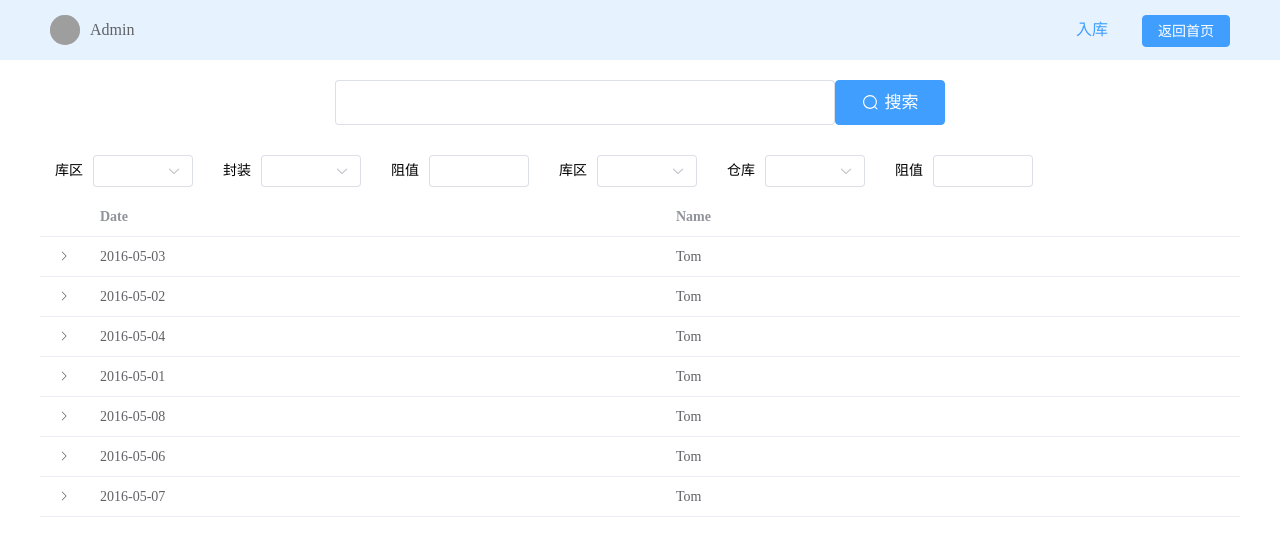
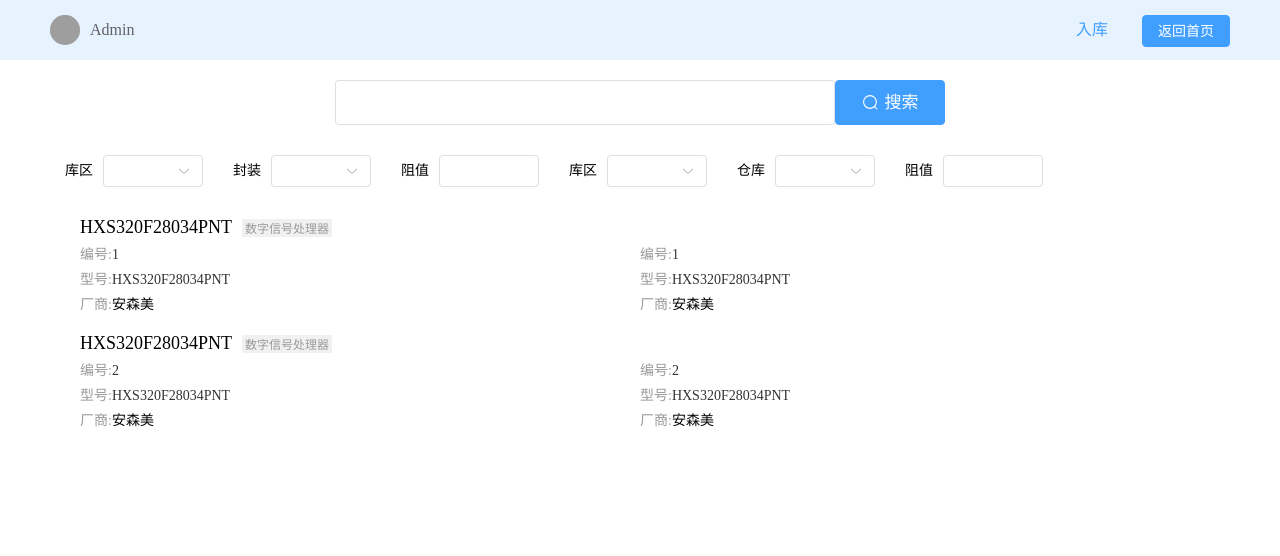
Before and after one commit to a13218112896/warehouse, a Vue app in the folder warehouse_sys/: page /screen in a window 1280 px wide. Shown: the top 556 px of the page. Built offline with nearby package versions, Linux system fonts and the light colour scheme; grey boxes are pictures that could not be loaded.

Commit message:
screenform

```diff
--- /dev/null
+++ b/warehouse_sys/src/components/ScreenForm.vue
@@ -0,0 +1,87 @@
+<template>
+  <div>
+    <div v-for="item in screenForm" :key="item.index" class="form-item" >
+        <div class="form-top">
+            <a class="form-title" >{{item.value}} </a>
+            <span class="form-value">{{item.type}}</span>
+        </div>
+        <ul class="form-ul">
+            <li>
+                <span style="color:#9a9a9a; font-size:14px;">编号:</span>
+                <span style="color:#333333; font-size:14px;">{{item.id}}</span>
+            </li>
+            <li>
+                <span style="color:#9a9a9a; font-size:14px;">型号:</span>
+                <span style="color:#333333; font-size:14px;">{{item.model}}</span>
+            </li>
+            <li>
+                <span style="color:#9a9a9a; font-size:14px;">厂商:</span>
+                <span style="color:#333333x``; font-size:14px;">{{item.brand}}</span>
+            </li>
+        </ul>
+        <div class="form-descriptions">
+            <li>
+                <span style="color:#9a9a9a; font-size:14px;">编号:</span>
+                <span style="color:#333333; font-size:14px;">{{item.id}}</span>
+            </li>
+            <li>
+                <span style="color:#9a9a9a; font-size:14px;">型号:</span>
+                <span style="color:#333333; font-size:14px;">{{item.model}}</span>
+            </li>
+            <li>
+                <span style="color:#9a9a9a; font-size:14px;">厂商:</span>
+                <span style="color:#333333x``; font-size:14px;">{{item.brand}}</span>
+            </li>
+        </div>
+    </div>
+  </div>
+</template>
+<script>
+import { ref, reactive, computed,defineProps} from 'vue'
+export default{
+    props: ["screenForm"],
+}
+
+</script>
+
+<style scoped>
+li{
+    list-style: none;
+}
+.form-title{
+    cursor: pointer;
+    font-size: 18px;
+    margin: 10px 0;
+}
+.form-value{
+    margin-left: 10px;
+    font-size:12px;
+    color:#9a9a9a;
+    background-color: #f1f1f1;
+    display: inline-block;
+    height: 100%;
+    padding: 0 3px;
+
+}
+.form-item{
+    padding: 0 30px;
+    margin-top: 20px;
+}
+/* 清除浮动  */
+.form-item:after{content:'';display:block;clear:both;}
+.form-ul{
+    width: 50%;
+    float: left;
+}
+.form-ul li{
+    margin-top: 5px;
+}
+
+.form-descriptions{
+    width: 50%;
+    float: left;
+}
+.form-descriptions li{
+    margin-top: 5px;
+}
+</style>
--- a/warehouse_sys/src/views/home/Home.vue
+++ b/warehouse_sys/src/views/home/Home.vue
@@ -9,7 +9,7 @@
                     </span>
                     <template #dropdown>
                     <el-dropdown-menu>
-                        <el-dropdown-item>退出登录</el-dropdown-item>
+                        <el-dropdown-item @click="logOut">退出登录</el-dropdown-item>
                     </el-dropdown-menu>
                     </template>
                 </el-dropdown>
@@ -46,6 +46,9 @@ const ToWarehousing = () =>{
 }
 const ToScreen = () =>{
     router.push('/screen')
+}
+const logOut = () =>{
+    router.push('/login')
 }
 const search = ref('')
 const form = reactive([
@@ -113,6 +116,8 @@ const onSubmit = () => {
     line-height: 30px;
     margin-left: 10px;
     font-size: 16px;
+    color: #409eff;
+    cursor: default;
 }
 .btns-box{
     display: flex;
--- /dev/null
+++ b/warehouse_sys/src/views/modules/404/404.vue
@@ -0,0 +1,16 @@
+<template>
+    <div id="mistake">
+        <span>404 NotFound</span>
+    </div>
+</template>
+
+<style scoped>
+    #mistake{
+        width: 100%;
+        height: 100vh;
+        text-align: center;
+    }
+    #mistake span{
+        font-size: 40px;
+    }
+</style>
--- a/warehouse_sys/src/views/modules/screen/Screen.vue
+++ b/warehouse_sys/src/views/modules/screen/Screen.vue
@@ -39,20 +39,9 @@
                 </el-form>
             </el-main>
             <el-footer>
-                <el-table :data="tableData" style="width: 100%">
-                    <el-table-column type="expand">
-                    <template #default="props">
-                        <div m="4">
-                            <p m="t-0 b-2">State: {{ props.row.state }}</p>
-                            <p m="t-0 b-2">City: {{ props.row.city }}</p>
-                            <p m="t-0 b-2">Address: {{ props.row.address }}</p>
-                            <p m="t-0 b-2">Zip: {{ props.row.zip }}</p>
-                        </div>
-                    </template>
-                    </el-table-column>
-                    <el-table-column label="Date" prop="date" />
-                    <el-table-column label="Name" prop="name" />
-                </el-table>
+                <ul>
+                    <screenForm :screenForm="screenForm"></screenForm>
+                </ul>
             </el-footer>
         </el-container>
     </div>
@@ -60,7 +49,9 @@
 
 <script setup>
 import router from "../../../router/index.js";
-import { ref, reactive } from 'vue'
+import { ref, reactive, computed,defineComponent} from 'vue'
+import ScreenForm from '../../../components/ScreenForm.vue'
+
 // 路由跳转
 const toBack = () =>{
     router.push('/home')
@@ -68,6 +59,30 @@ const toBack = () =>{
 const toWarehousing = () =>{
     router.push('/warehousing')
 }
+const screenForm = reactive(
+    [
+        {
+            id: 1,
+            model: 'HXS320F28034PNT',
+            value: 'HXS320F28034PNT',
+            type:'数字信号处理器',
+            brand: '安森美',
+            encapsulation: ' LQFP-80',
+            num: 100,
+            remarks: ''
+        },
+        {
+            id: 2,
+            model: 'HXS320F28034PNT',
+            value: 'HXS320F28034PNT',
+            type:'数字信号处理器',
+            brand: '安森美',
+            encapsulation: ' LQFP-80',
+            num: 100,
+            remarks: ''
+        },
+    ]
+)
 // 属性对象
 const form = reactive(
     [
@@ -145,7 +160,8 @@ const form = reactive(
                     value:'实训楼四楼',
                 }
             ],
-        },{
+        },
+        {
             name: '阻值',
             type: 'input',
             warehouse: ' ',
@@ -164,64 +180,8 @@ const form = reactive(
         },
     ]
 )
-const tableData = [
-  {
-    date: '2016-05-03',
-    name: 'Tom',
-    state: 'California',
-    city: 'Los Angeles',
-    address: 'No. 189, Grove St, Los Angeles',
-    zip: 'CA 90036',
-  },
-  {
-    date: '2016-05-02',
-    name: 'Tom',
-    state: 'California',
-    city: 'Los Angeles',
-    address: 'No. 189, Grove St, Los Angeles',
-    zip: 'CA 90036',
-  },
-  {
-    date: '2016-05-04',
-    name: 'Tom',
-    state: 'California',
-    city: 'Los Angeles',
-    address: 'No. 189, Grove St, Los Angeles',
-    zip: 'CA 90036',
-  },
-  {
-    date: '2016-05-01',
-    name: 'Tom',
-    state: 'California',
-    city: 'Los Angeles',
-    address: 'No. 189, Grove St, Los Angeles',
-    zip: 'CA 90036',
-  },
-  {
-    date: '2016-05-08',
-    name: 'Tom',
-    state: 'California',
-    city: 'Los Angeles',
-    address: 'No. 189, Grove St, Los Angeles',
-    zip: 'CA 90036',
-  },
-  {
-    date: '2016-05-06',
-    name: 'Tom',
-    state: 'California',
-    city: 'Los Angeles',
-    address: 'No. 189, Grove St, Los Angeles',
-    zip: 'CA 90036',
-  },
-  {
-    date: '2016-05-07',
-    name: 'Tom',
-    state: 'California',
-    city: 'Los Angeles',
-    address: 'No. 189, Grove St, Los Angeles',
-    zip: 'CA 90036',
-  },
-]
+
+
 </script>
 
 <style scoped>
@@ -257,7 +217,7 @@ const tableData = [
 }
 .el-main{
     /* background-color: #e6f3ff; */
-    padding: 0 40px;
+    padding: 0 50px;
 }
 .demo-form-inline{
     width: 100%;
@@ -289,6 +249,7 @@ const tableData = [
     margin-right: 10px;
 }
 .el-footer{
-    padding: 0 40px;
+    padding: 0 50px;
+    height: 100%;
 }
 </style>
```
Also changed, not shown: warehouse_sys/src/router/index.js (+10 -3 lines).
